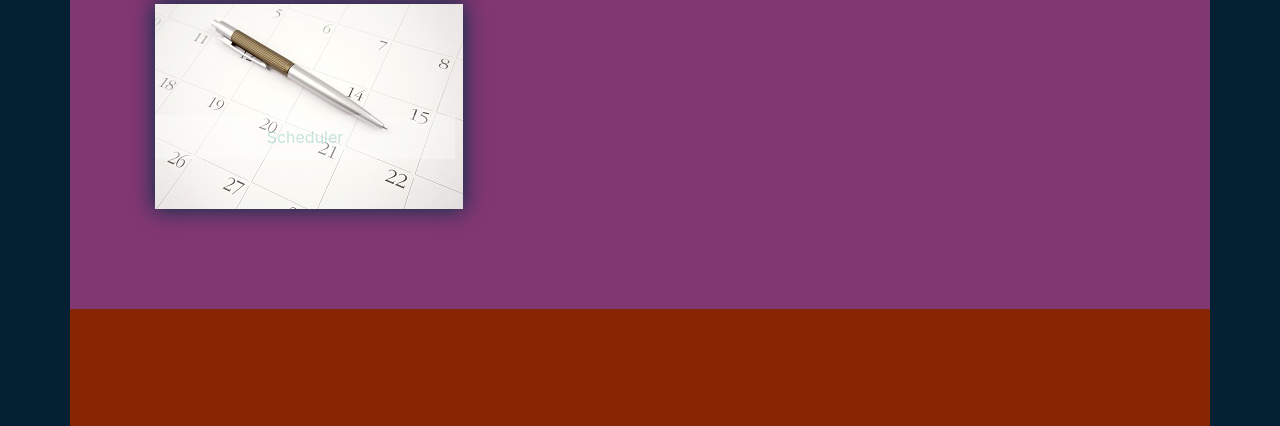
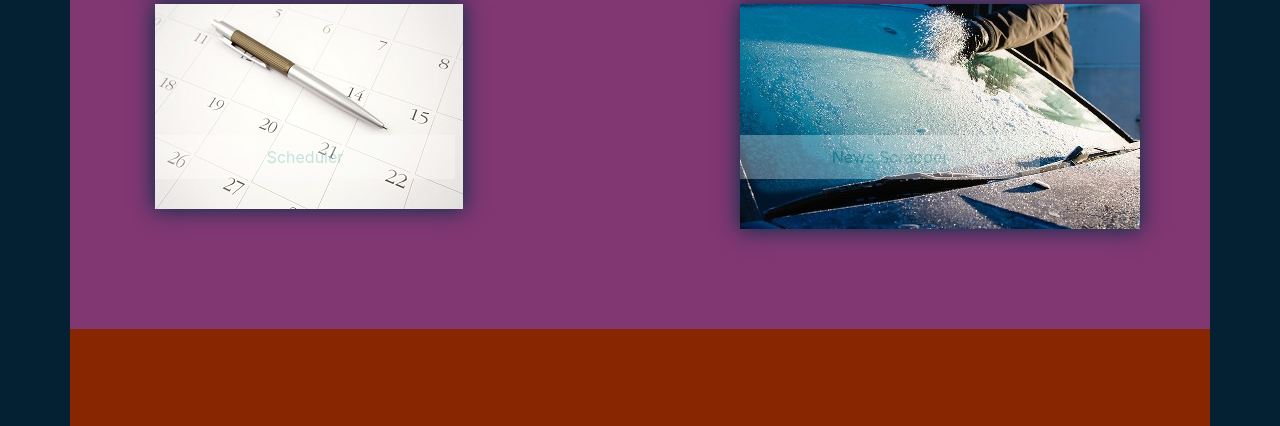
Before and after one commit to Casttle/updated-portfolio, a plain HTML site: page index.html in a window 1280 px wide. Shown: the part 1884-2310 px from the top of the page. Drawn offline with nearby package versions, Linux system fonts and the light colour scheme.

Commit message:
added news scrapper

```diff
--- a/index.html
+++ b/index.html
@@ -115,6 +115,12 @@
                         <a href="https://morning-lake-34727.herokuapp.com/" target="_blank">Scheduler</a>
                 </div>
         </div>
+        <div class="col-sm-6 col-md-12 col-lg-6 imageBox" >
+                <img class="img-fluid port-image" src="images/scrapper.jpg">
+                    <div class="description">
+                            <a href="https://evening-shore-39493.herokuapp.com/" target="_blank">News Scrapper</a>
+                    </div>
+        </div>
     </div>
 
 </div>
```
Also changed, not shown: images/scrapper.jpg (added).
